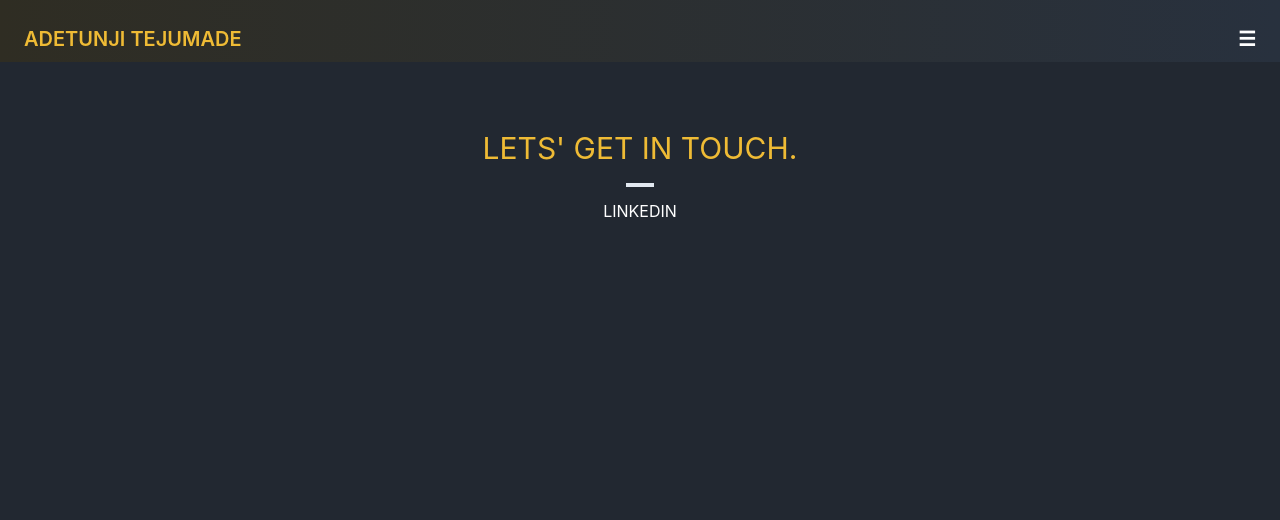
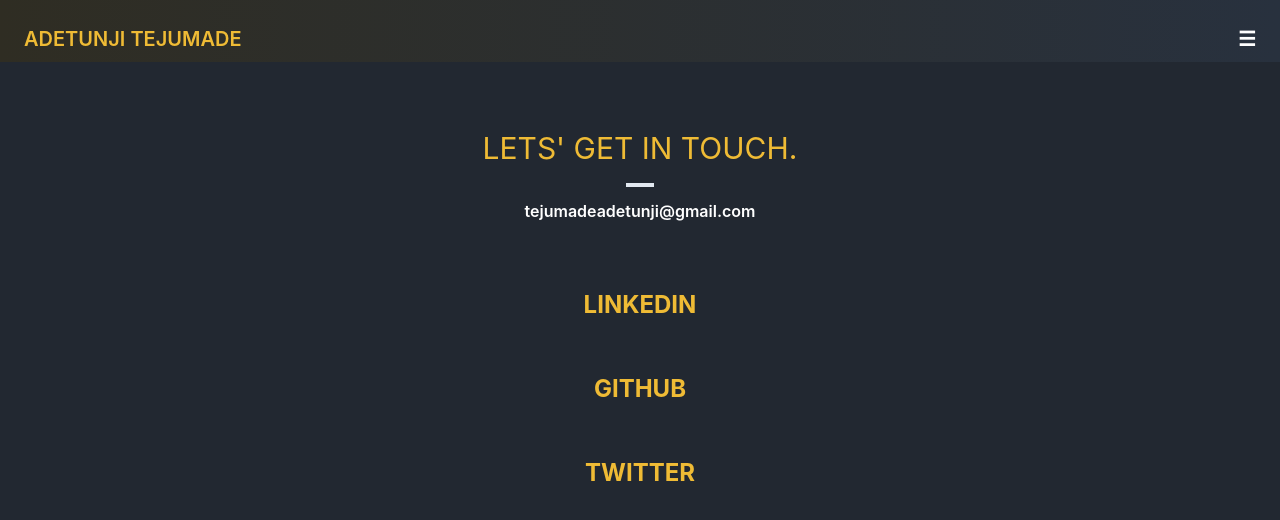
Before and after one commit to AdetunjiTejumade/Adetunji-Tejumade, a React (Create React App) app: page /#/contact in a window 1280 px wide. Shown: the top 520 px of the page. Built offline with nearby package versions, Linux system fonts and the light colour scheme; the HTML template or start-up script is replaced by a standard one.

Commit message:
add contact page

```diff
--- a/src/App.css
+++ b/src/App.css
@@ -78,3 +78,20 @@ body{
     right: 45px;
     font-size: 60px;
 }
+
+.contact-hr{
+
+    margin-left: 20px;
+}
+/* .contact p::after{
+    content: " ";
+    margin-left: 2px;
+
+    border-right: 2px solid;
+    color: teal;
+
+} */
+.logo{
+    color: rgb(239, 187, 53);
+    text-shadow: 0px 1px 7px rgba(239, 187, 57);
+}
--- a/src/components/contact.js
+++ b/src/components/contact.js
@@ -7,14 +7,32 @@ class Contact extends React.Component {
         return (
             React.createElement('div', {},
                 <Header></Header>,
-                React.createElement('div', {className:"text-white text-center mt-16 px-6"},
-                    React.createElement('h1', {className:"text-3xl text-yellow"},
+                React.createElement('div', { className: "text-white text-center mt-16 px-6" },
+                    React.createElement('h1', { className: "text-3xl text-yellow" },
                         "LETS' GET IN TOUCH."
                     ),
-                    React.createElement('hr', {className:"border-2 mt-3 mb-3 w-6 m-auto"}),
-                    React.createElement('h3', {}, 'LINKEDIN'),
-                    <Footer></Footer>
-                ))
+                    React.createElement('hr', { className: "border-2 mt-3 mb-3 w-6 m-auto" }),
+                    React.createElement('a', {className:"font-semibold", href:"mailto:tejumadeadetunji@gmail.com"}, 'tejumadeadetunji@gmail.com'),
+
+                ),
+                React.createElement('div', { className: "contact px-6 mt-16 text-center" },
+                    <div className="">
+                        {React.createElement('a', { className: "font-bold text-2xl text-yellow ", href:"https://linkedin.com/in/tejumade-adetunji" }, 'LINKEDIN')}
+                        {/* <hr className="contact-hr"></hr> */}
+                        {/* <a href="https://linkedin.com/in/tejumade-adetunji" className="ml-3 font-semibold">linkedin.com/in/tejumade-adetunji</a> */}
+                    </div>,
+                    <div className="mt-12">
+                        {React.createElement('a', { className: "font-bold text-2xl text-yellow", href:"https://github.com/AdetunjiTejumade" }, 'GITHUB')}
+                        {/* <hr className="contact-hr"></hr> */}
+                        {/* <a href="https://github.com/AdetunjiTejumade" className="ml-3 font-semibold">github.com/AdetunjiTejumade</a> */}
+                    </div>,
+                    <div className="mt-12">
+                        {React.createElement('a', { className: "font-bold text-2xl text-yellow", href:"https://twitter.com/@tejumade__/" }, 'TWITTER')}
+                        {/* <hr className="contact-hr"></hr> */}
+                        {/* <a href="https://twitter.com/@tejumade__/" className="ml-3 font-semibold">twitter.com/@tejumade__/</a> */}
+                    </div>,
+                    <Footer></Footer>)
+            )
         )
     }
 }
```
